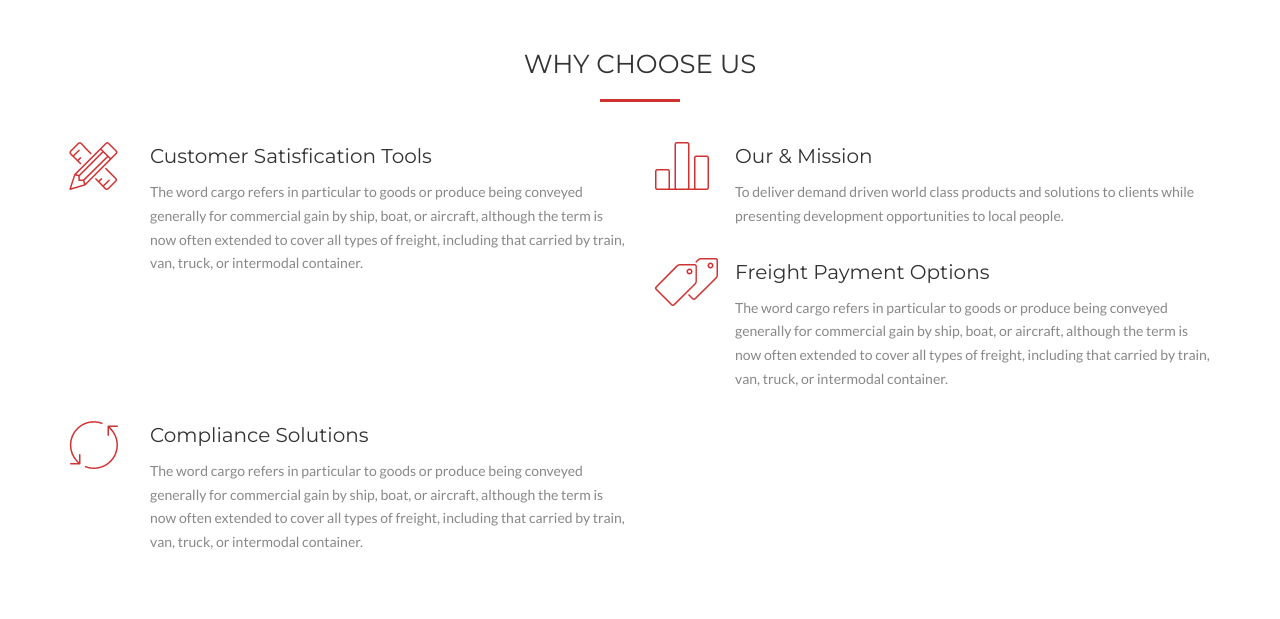
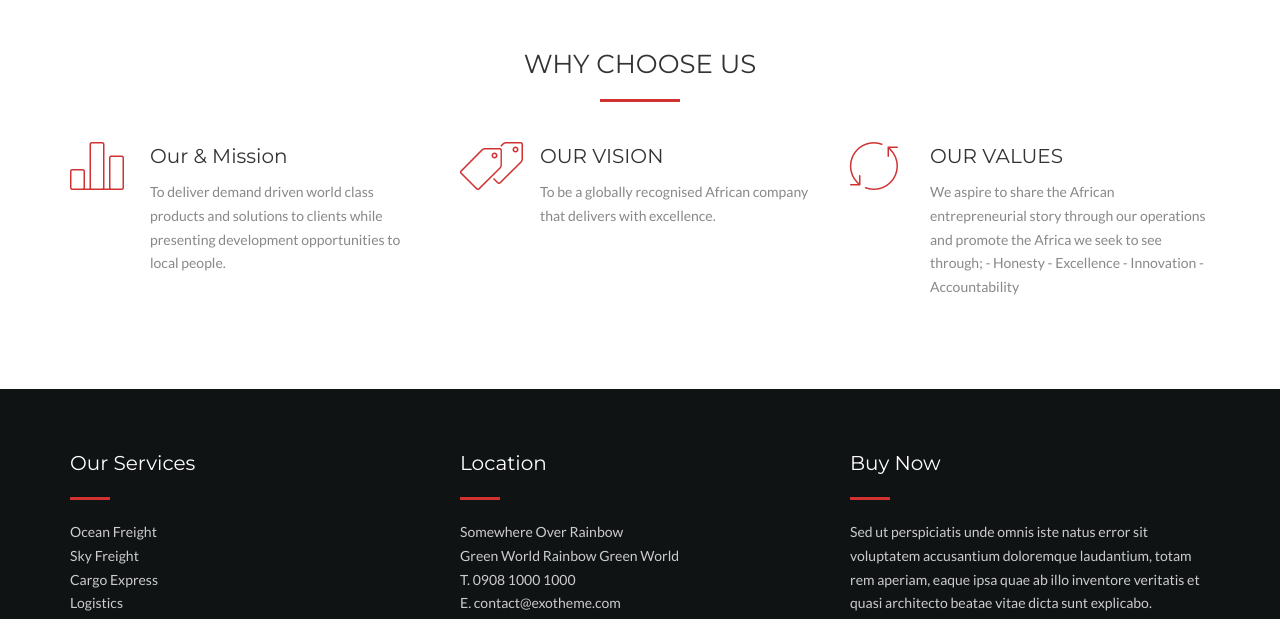
Before and after one commit to wandieinnocents/gold-serve-logistics-website, a plain HTML site: page about.html in a window 1280 px wide. Shown: the part 1120-1739 px from the top of the page. Drawn offline with Linux system fonts and the light colour scheme.

Commit message:
Add vision and values

```diff
--- a/about.html
+++ b/about.html
@@ -164,23 +164,9 @@
                 data-wow-duration=".8s"
               ></div>
             </div>
-            <div class="col-md-6">
-              <div class="feature-box">
-                <i class="icon-tools wow zoomIn" data-wow-delay="0s"></i>
-                <div class="text wow fadeIn" data-wow-delay=".2s">
-                  <h3>Customer Satisfication Tools</h3>
-                  <p>
-                    The word cargo refers in particular to goods or produce
-                    being conveyed generally for commercial gain by ship, boat,
-                    or aircraft, although the term is now often extended to
-                    cover all types of freight, including that carried by train,
-                    van, truck, or intermodal container.
-                  </p>
-                </div>
-              </div>
-            </div>
 
-            <div class="col-md-6">
+
+            <div class="col-md-4">
               <div class="feature-box">
                 <i class="icon-bargraph wow zoomIn" data-wow-delay=".2s"></i>
                 <div class="text wow fadeIn" data-wow-delay=".4s">
@@ -194,33 +180,29 @@
               </div>
             </div>
 
-            <div class="col-md-6">
+            <div class="col-md-4">
               <div class="feature-box">
                 <i class="icon-pricetags wow zoomIn" data-wow-delay=".4s"></i>
                 <div class="text wow fadeIn" data-wow-delay=".6s">
-                  <h3>Freight Payment Options</h3>
+                  <h3>OUR VISION</h3>
                   <p>
-                    The word cargo refers in particular to goods or produce
-                    being conveyed generally for commercial gain by ship, boat,
-                    or aircraft, although the term is now often extended to
-                    cover all types of freight, including that carried by train,
-                    van, truck, or intermodal container.
+                    To be a globally recognised African company that delivers with excellence.
                   </p>
                 </div>
               </div>
             </div>
 
-            <div class="col-md-6">
+            <div class="col-md-4">
               <div class="feature-box">
                 <i class="icon-refresh wow zoomIn" data-wow-delay=".6s"></i>
                 <div class="text wow fadeIn" data-wow-delay=".8s">
-                  <h3>Compliance Solutions</h3>
+                  <h3>OUR VALUES</h3>
                   <p>
-                    The word cargo refers in particular to goods or produce
-                    being conveyed generally for commercial gain by ship, boat,
-                    or aircraft, although the term is now often extended to
-                    cover all types of freight, including that carried by train,
-                    van, truck, or intermodal container.
+                    We aspire to share the African entrepreneurial story through our operations and promote the Africa we seek to see through;
+                    - Honesty
+                    - Excellence
+                    - Innovation
+                    - Accountability
                   </p>
                 </div>
               </div>
```
